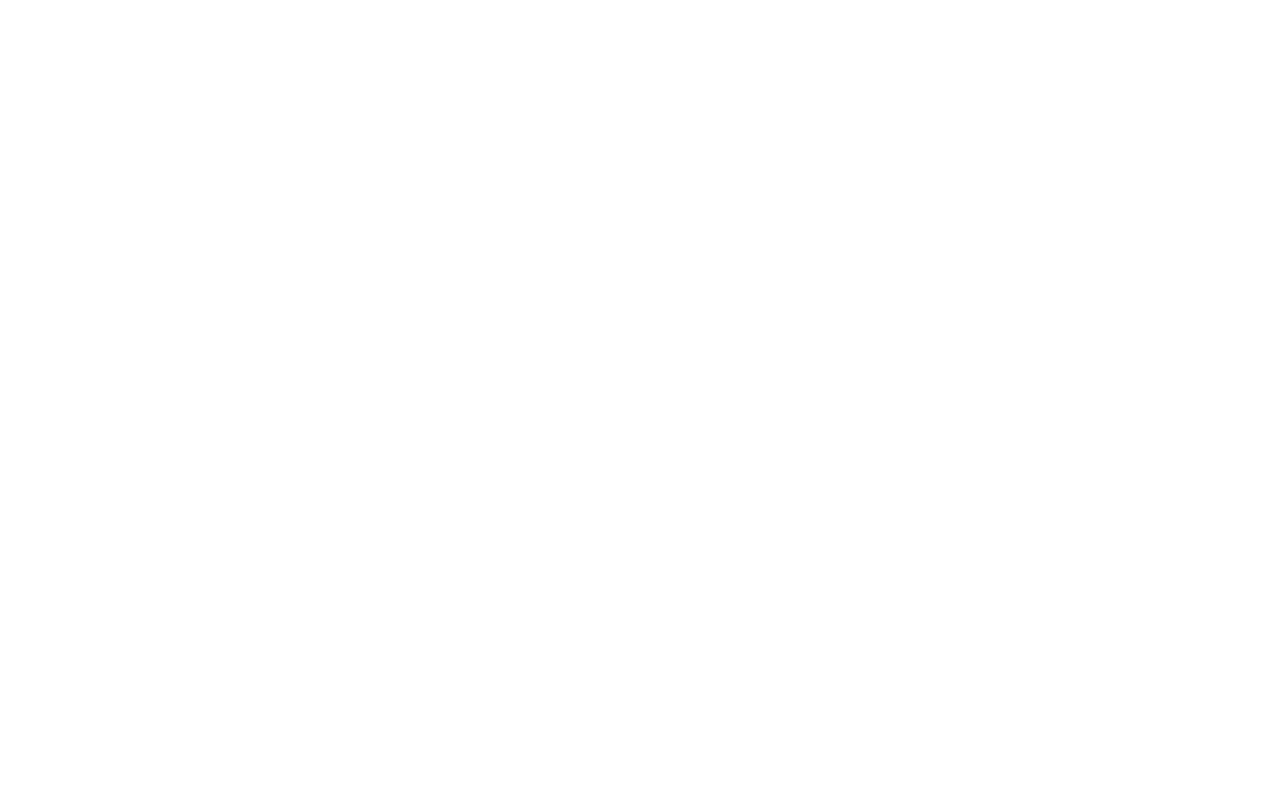
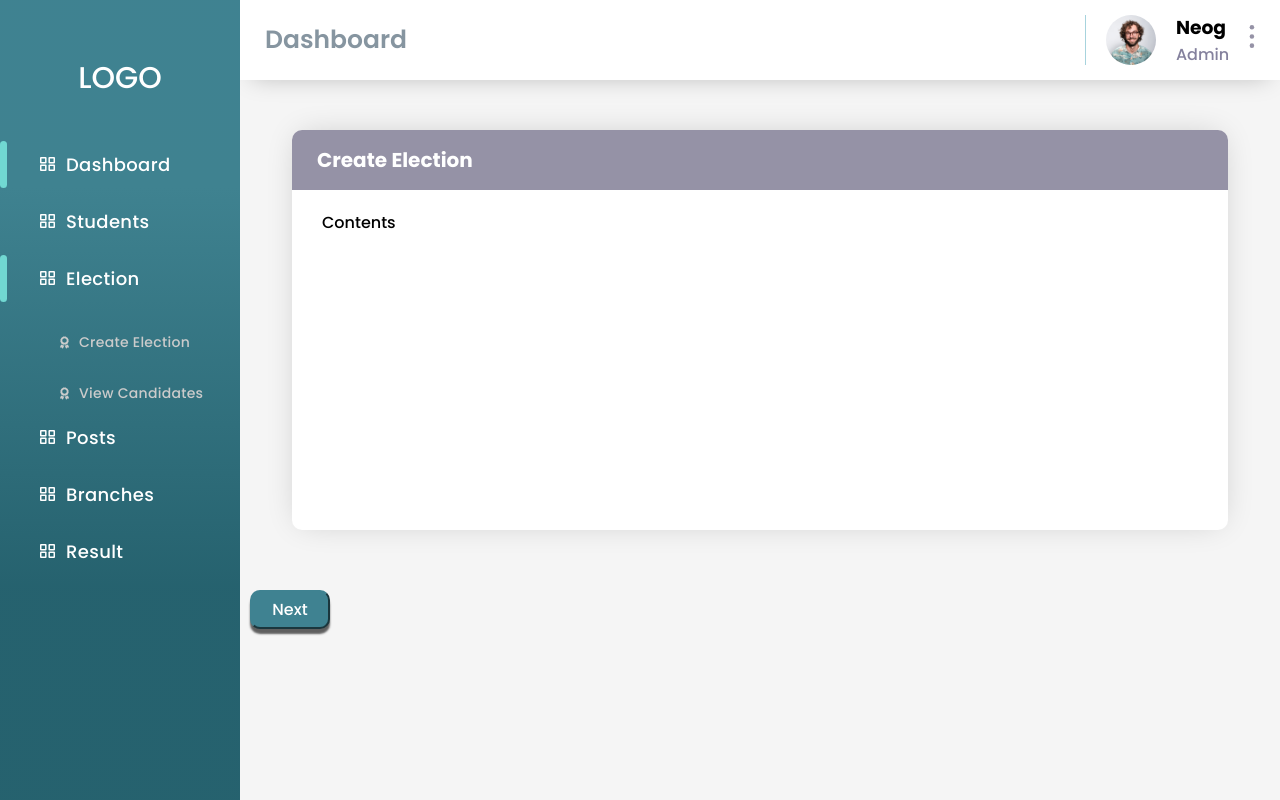
Before and after one commit to Abhinandps/e-poll, a React (Create React App) app: page /dashboard/election in a window 1280 px wide. Before the commit this address had no page. Built offline with nearby package versions, Linux system fonts and the light colour scheme.

Commit message:
Form layout Added

```diff
--- a/src/App.js
+++ b/src/App.js
@@ -7,9 +7,11 @@
 import SignInAndSignUp from './Routes/Home/SignInAndSignUp';
 import HomeLayout from './Routes/Home/Components/HomeLayout';
 import Voter from './Routes/Voter';
-import DashboardLayout from "./Components/Layout/DashboardLayout";
+
 import VoterLayout from "./Routes/Voter/VoterLayout";
 import AdminLayout from "./Routes/Admin/AdminLayout";
+
+import CreateElection from "./Routes/Admin/Election/CreateElection";
 
 
 
@@ -34,7 +36,10 @@
       </Route>
       <Route path='/dashboard' element={<AdminLayout/>}>
         <Route path='admin' />
+        <Route path='election' element={<CreateElection title="Create Election" />} />
       </Route>
+
+
 
     </Routes>
   );
--- /dev/null
+++ b/src/Components/Layout/FormLayout.jsx
@@ -0,0 +1,23 @@
+import React from 'react'
+import "../../Styles/FormLayout.css"
+import Button from '../Form/Button'
+
+const FormLayout = ({ title, children }) => {
+    return (
+        <>
+            <div className="form-container">
+                <div className="form-header">
+                    <h2>{title}</h2>
+                </div>
+                <div className="form-content">
+                    {children}
+                </div>
+            </div>
+            <div className="button-section">
+              <Button type='button' title="Next"/>
+            </div>
+        </>
+    )
+}
+
+export default FormLayout
--- /dev/null
+++ b/src/Routes/Admin/Election/CreateElection.jsx
@@ -0,0 +1,16 @@
+import React from 'react'
+import FormLayout from '../../../Components/Layout/FormLayout'
+
+const CreateElection = ({title}) => {
+  return (
+
+    <>
+    <FormLayout title={title}>
+      Contents
+    </FormLayout>
+    </>
+
+  )
+}
+
+export default CreateElection
--- /dev/null
+++ b/src/Styles/FormLayout.css
@@ -0,0 +1,33 @@
+
+
+.form-container{
+    max-width: 90%;
+    height:50vh;
+    background: #fff;
+    margin: 50px auto;
+    border-radius:10px ;
+    box-shadow: 0px -1px 33px -8px rgba(0, 0, 0, 0.2);
+}
+
+.form-header{
+    height: 60px;
+    background: #9592A6;
+    border-radius: 10px 10px 0px 0;
+    display: flex;
+    justify-content: flex-start;
+    align-items: center;
+
+}
+
+.form-header h2{
+    padding-left: 25px;
+    color: #fff;
+    font-size: 20px;
+}
+.form-content{
+    padding: 20px 30px;
+}
+
+.button-section{
+   width: 100px;
+}
```
Also changed, not shown: src/Routes/Admin/Election/ViewCandidates.jsx (added, +9 -0 lines).
